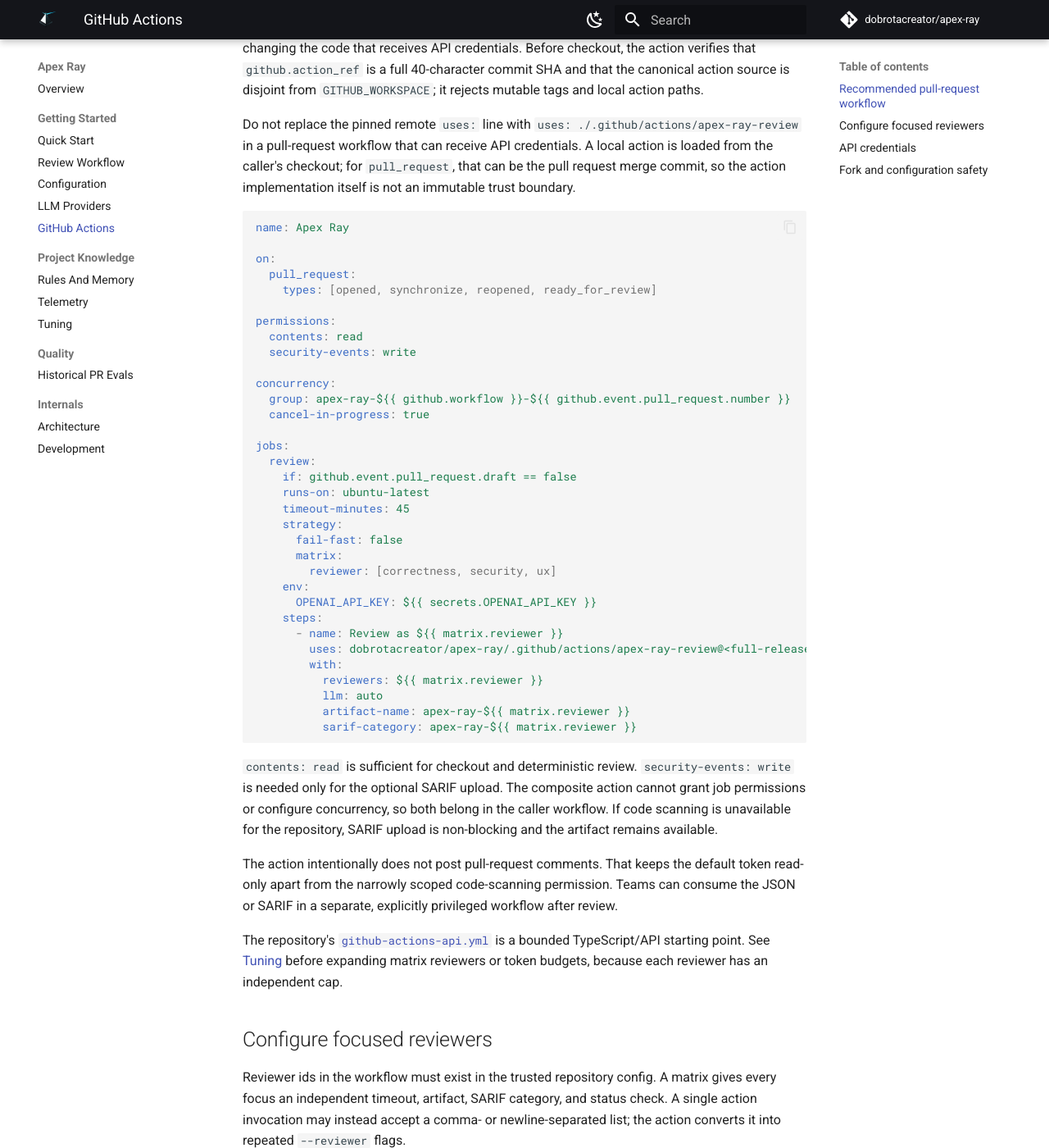
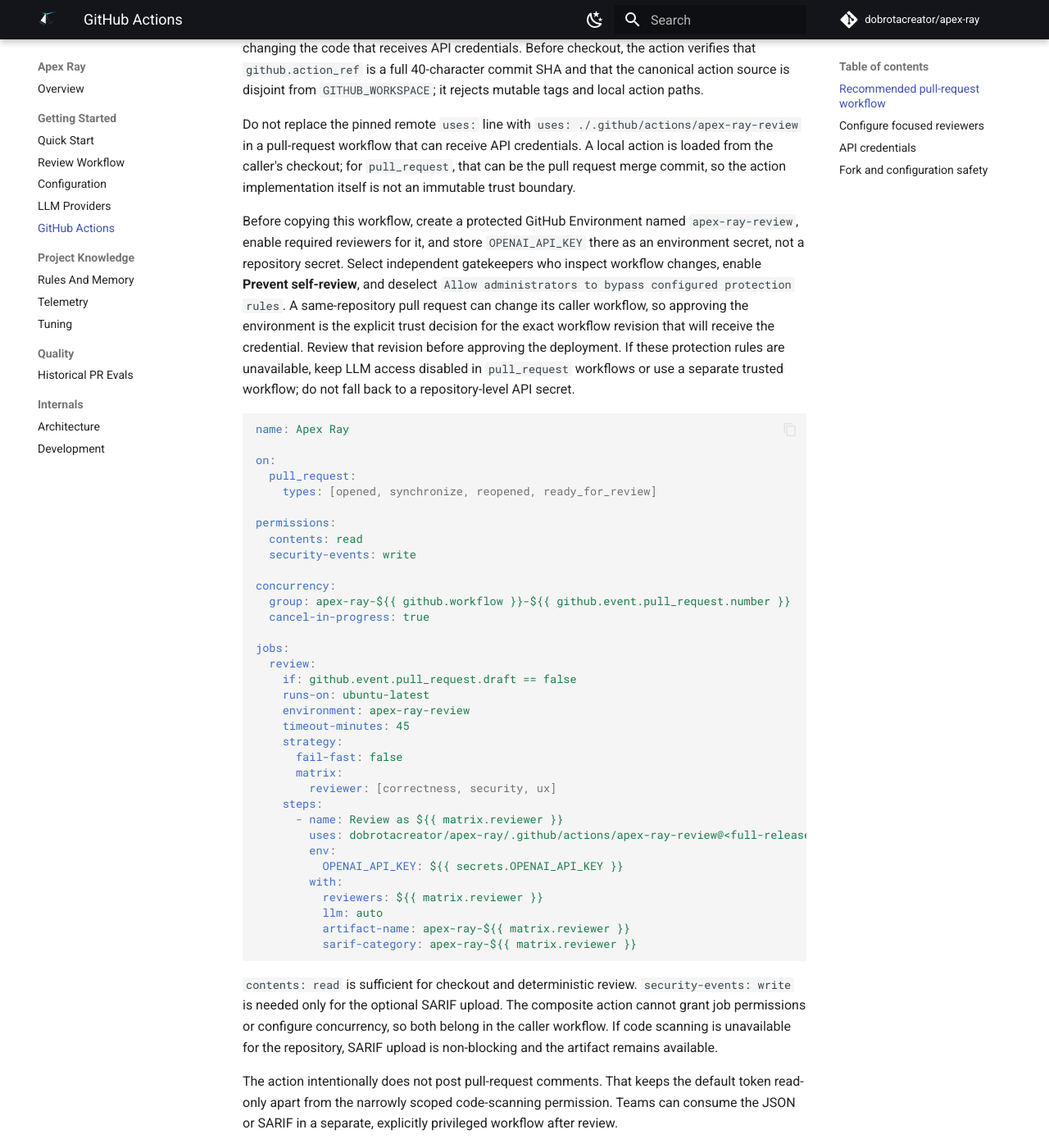
Before and after one commit to dobrotacreator/apex-ray, an MkDocs documentation site: the page built from docs/github-actions.md, in a window 1280 px wide and 1400 px high, scrolled down 701 px. Shown: the whole window at 82% size. Built offline with MkDocs 1.6.1 and Material for MkDocs 9.7.7, drawn with Linux system fonts in a browser that asks for light colours; comment, search, counter and statistics services are not loaded; some of the changed text lies outside the part shown.

Commit message:
fix(ci): protect API secrets in PR workflows

````diff
--- a/docs/github-actions.md
+++ b/docs/github-actions.md
@@ -38,6 +38,19 @@
 for `pull_request`, that can be the pull request merge commit, so the action
 implementation itself is not an immutable trust boundary.
 
+Before copying this workflow, create a protected GitHub Environment named
+`apex-ray-review`, enable required reviewers for it, and store
+`OPENAI_API_KEY` there as an environment secret, not a repository secret.
+Select independent gatekeepers who inspect workflow changes, enable
+**Prevent self-review**, and deselect
+`Allow administrators to bypass configured protection rules`. A
+same-repository pull request can change its caller workflow, so approving the
+environment is the explicit trust decision for the exact workflow revision
+that will receive the credential. Review that revision before approving the
+deployment. If these protection rules are unavailable, keep LLM access
+disabled in `pull_request` workflows or use a separate trusted workflow; do
+not fall back to a repository-level API secret.
+
 ```yaml
 name: Apex Ray
 
@@ -57,16 +70,17 @@
   review:
     if: github.event.pull_request.draft == false
     runs-on: ubuntu-latest
+    environment: apex-ray-review
     timeout-minutes: 45
     strategy:
       fail-fast: false
       matrix:
         reviewer: [correctness, security, ux]
-    env:
-      OPENAI_API_KEY: ${{ secrets.OPENAI_API_KEY }}
     steps:
       - name: Review as ${{ matrix.reviewer }}
         uses: dobrotacreator/apex-ray/.github/actions/apex-ray-review@<full-release-commit-sha>
+        env:
+          OPENAI_API_KEY: ${{ secrets.OPENAI_API_KEY }}
         with:
           reviewers: ${{ matrix.reviewer }}
           llm: auto
@@ -158,8 +172,8 @@
 
 Do not put API keys, secret values, or secret names in action inputs. Configure
 the provider in `.apex-ray/config.yml`, name its environment variables there,
-and pass values through the job `env` mapping from GitHub Secrets. Preset
-providers use these default key names:
+and pass values only to the pinned Apex Ray step through its `env` mapping from
+GitHub Environment Secrets. Preset providers use these default key names:
 
 | Provider | Config value | Default secret environment variable |
 | --- | --- | --- |
@@ -197,9 +211,11 @@
       APEX_RAY_API_ALLOWED_HOSTS: ${{ vars.APEX_RAY_API_ALLOWED_HOSTS }}
       APEX_RAY_API_ALLOWED_ENV_VARS: >-
         APEX_RAY_LLM_BASE_URL,APEX_RAY_LLM_API_KEY
-      APEX_RAY_LLM_API_KEY: ${{ secrets.APEX_RAY_LLM_API_KEY }}
     steps:
-      - uses: dobrotacreator/apex-ray/.github/actions/apex-ray-review@<full-release-commit-sha>
+      - name: Review
+        uses: dobrotacreator/apex-ray/.github/actions/apex-ray-review@<full-release-commit-sha>
+        env:
+          APEX_RAY_LLM_API_KEY: ${{ secrets.APEX_RAY_LLM_API_KEY }}
 ```
 
 The host allowlist is a comma- or whitespace-separated list of hostnames,
@@ -233,9 +249,10 @@
 The endpoint and environment-selector allowlists defend against untrusted Apex
 Ray configuration; they cannot defend credentials if an attacker is also
 allowed to rewrite the caller workflow. Treat workflow authors as trusted,
-keep API credentials in a protected GitHub environment with required
-reviewers, and require ownership review for `.github/workflows/` changes before
-granting same-repository pull-request jobs access to those credentials.
+never expose repository-level API secrets to `pull_request` jobs, keep API
+credentials in a protected GitHub environment with required reviewers, and
+require ownership review for `.github/workflows/` changes before granting
+same-repository pull-request jobs access to those credentials.
 
 For every pull request, the default `trust-pr-config: false` loads
 `.apex-ray/config.yml` from the base commit and writes a restricted temporary
````
Also changed, not shown: 1 other file.
